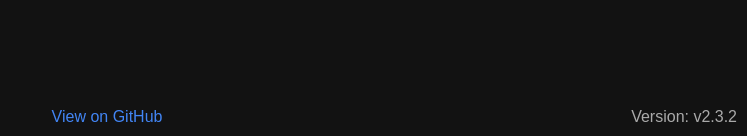
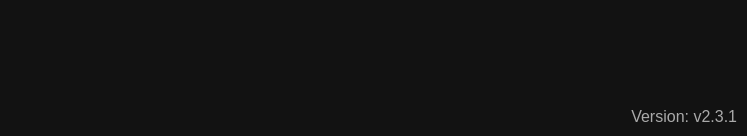
Before and after one commit to CyberZenDev/GhostAI, a Flask app: page / in a window 1280 px wide. Shown: the part 664-800 px from the top of the page, without its empty margins (533-1280 px from the left). Run offline with Flask 3, Linux system fonts and the light colour scheme.

Commit message:
Update index.html

```diff
--- a/templates/index.html
+++ b/templates/index.html
@@ -60,14 +60,6 @@
             box-sizing: border-box;
             overflow-y: auto;
             margin-top: 40px;
-        }
-        #github-link {
-            position: absolute;
-            bottom: 10px;
-            left: 50%;
-            transform: translateX(-50%);
-            color: #4285F4;
-            text-decoration: none;
         }
 
         #chat-display {
@@ -178,9 +170,7 @@
         </div>
     </div>
 
-    <div class="version-number">Version: v2.3.2</div>
-    <a id="github-link" href="https://github.com/CyberZenDev/GhostAI" target="_blank">View on GitHub</a>
-
+    <div class="version-number">Version: v2.3.1</div>
 
     <script>
         function toMarkdown(text) {
@@ -231,7 +221,7 @@
 
 
 
-
+        // The rest of your functions remain unchanged
 
     </script>
 </body>
```
